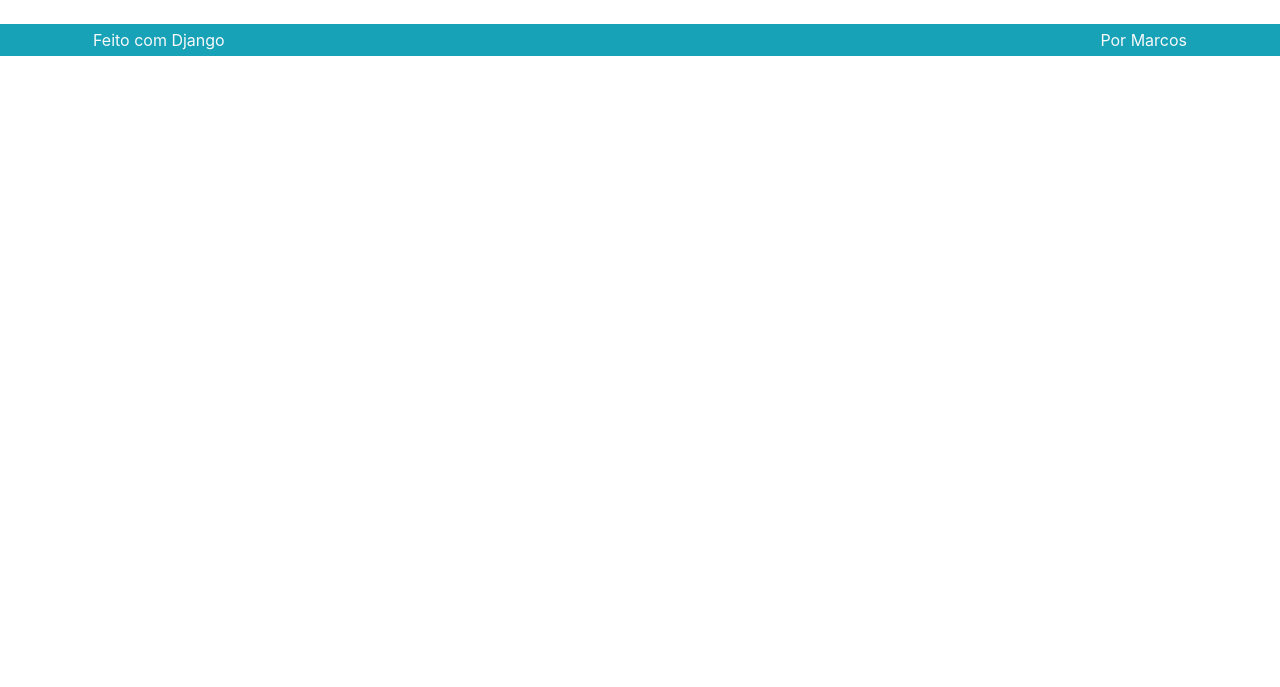
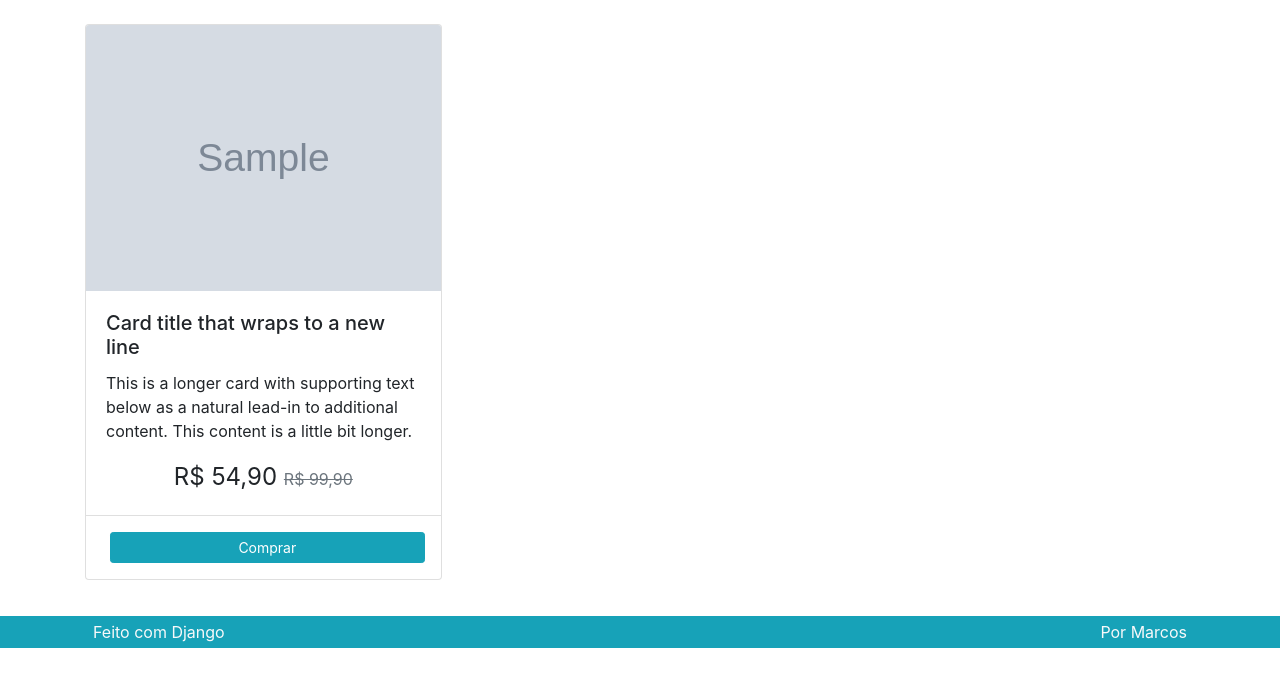
Before and after one commit to mrcv20/e-commerce, a Django app: page /product/ in a window 1280 px wide. Shown: the part 80-767 px from the top of the page. Run offline with Django 3.2, Linux system fonts and the light colour scheme; tables that the repository leaves empty hold one stand-in row (values such as "Sample post"); grey boxes marked "Sample" are stand-in pictures; some libraries are stand-ins or nearby versions.

Commit message:
imgs and cards

```diff
--- a/product/templates/product/list.html
+++ b/product/templates/product/list.html
@@ -1 +1,41 @@
 {% extends 'base.html' %}
+
+{% block content %}
+
+<div class="row">
+    <div class="col-lg-12">
+        <div class="card-columns">
+
+
+            {% for product in products %}
+            <div class="card">
+                {% if product.image %}
+                <img class="card-img-top" src="{{ product.image.url }}" alt={{product.name}}>
+                {% endif %}
+
+                <div class="card-body">
+                    <h5 class="card-title">Card title that wraps to a new line</h5>
+                    <p class="card-text">This is a longer card with supporting text below as a natural lead-in
+                        to additional content. This content is a little bit longer.</p>
+                    <div class="container product-price-block text-center">
+                        <span class="product-price">
+                            R$ 54,90
+                        </span>
+                        <span class="product-old-price text-muted">
+                            R$ 99,90
+                        </span>
+                    </div>
+                </div>
+                <div class="card-footer bg-transparent border-top-light-custom text-center">
+                    <a href="post.html" class="btn btn-primary btn-sm m-1 btn-block">
+                        <i class="fa fa-shopping-cart" aria-hidden="true"></i>
+                        Comprar
+                    </a>
+                </div>
+            </div>
+            {% endfor %}
+
+        </div>
+    </div>
+</div>
+{% endblock %}
```
